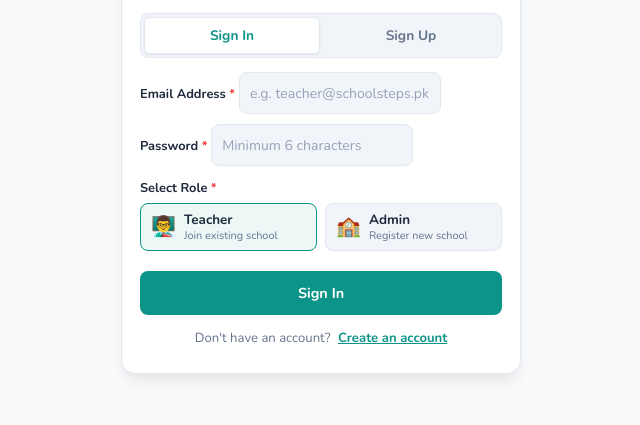
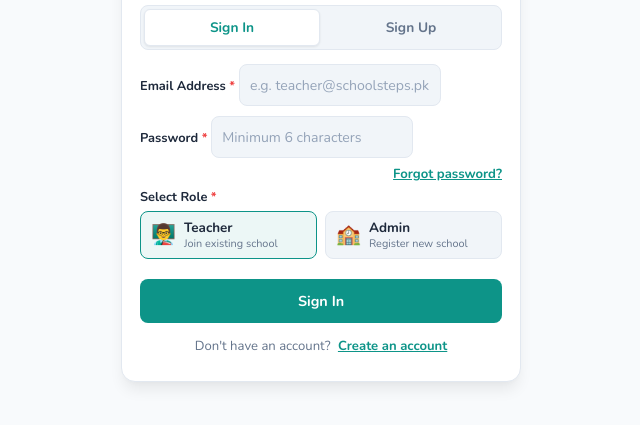
Before and after one commit to Cozyjournal/schoolsteps, a plain HTML site: page index.html in a window 1280 px wide. Shown: the part 283-708 px from the top of the page, without its empty margins (319-959 px from the left). Drawn offline with nearby package versions, Linux system fonts and the light colour scheme; no server answers.

Commit message:
Add Forgot Password: reset link on sign-in form via Firebase sendPasswordResetEmail (shown in Sign In mode only)

```diff
--- a/index.html
+++ b/index.html
@@ -54,6 +54,10 @@
           <label for="authPassword" class="form-label required">Password</label>
           <input type="password" id="authPassword" class="form-input" placeholder="Minimum 6 characters" autocomplete="current-password" required>
         </div>
+
+                <div class="forgot-password-row" id="forgotPasswordRow" style="text-align: right; margin-top: -6px;">
+                            <button type="button" class="auth-switch-link" id="btnForgotPassword">Forgot password?</button>
+                </div>
 
         <!-- Role Selector: Admin / Teacher -->
         <div class="form-group">
```
